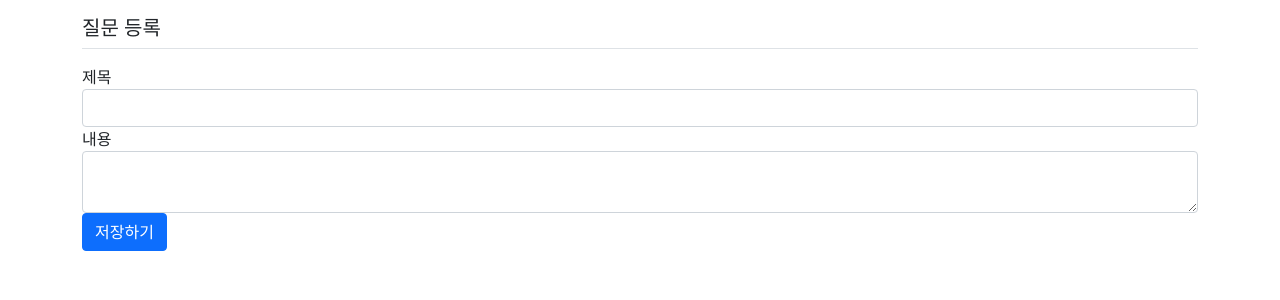
After one commit to totohoon01/Flask_Study, a Flask app: page /question/create in a window 1280 px wide. The commit adds this page. Shown: the top 300 px of the page. Run offline with Flask 2, Linux system fonts and the light colour scheme; parts of the project's set-up code (start-up, migrations or seed data) failed here and were passed over; some libraries are stand-ins or nearby versions.

Commit message:
chap2 끝 -> 복습

```diff
--- a/forms.py
+++ b/forms.py
@@ -5,5 +5,9 @@ from wtforms.validators import DataRequired
 
 
 class QuestionForm(FlaskForm):
-    subject = StringField("제목", validators=[DataRequired()])
-    content = TextAreaField("제목", validators=[DataRequired()])
+    subject = StringField("제목", validators=[DataRequired("제목을 입력하세요.")])
+    content = TextAreaField("내용", validators=[DataRequired("내용을 입력하세요.")])
+
+
+class AnswerForm(FlaskForm):
+    content = TextAreaField("내용", validators=[DataRequired("내용을 입력하세요.")])
--- a/templates/question/question_detail.html
+++ b/templates/question/question_detail.html
@@ -33,6 +33,12 @@
   </div>
   {% endfor %}
   <form action="{{url_for('answer.create', question_id=question.id)}}" method="post" class="my-3">
+    {{form.csrf_token}}
+    {% for field, errors in form.errors.items() %}
+    <div class="alret alret-danger" role="alert">
+      <strong>{{form[field].label}}</strong>: {{", ".join(errors)}}
+    </div>
+    {% endfor %}
     <div class="form-group">
       <textarea name="content" id="content" class="form-control" rows="10"></textarea>
     </div>
--- /dev/null
+++ b/templates/question/question_form.html
@@ -0,0 +1,23 @@
+{% extends 'base.html' %}
+{% block content %}
+<div class="container">
+  <h5 class="my-3 border-bottom pb-2">질문 등록</h5>
+  {% for field, errors in form.errors.items() %}
+  <div class="alret alret-danger" role="alert">
+    <strong>{{ form[field].label }}</strong>: {{', '.join(errors)}}
+  </div>
+  {% endfor %}
+  <form method="post" class="post-from my-3">
+    {{ form.csrf_token }}
+    <div class="form-group">
+      <label for="subject">제목</label>
+      <input type="text" class="form-control" name="subject" id="subject" value="{{ form.subject.data or ''}}">
+    </div>
+    <div class="form-group">
+      <label for="content">내용</label>
+      <textarea type="text" class="form-control" name="content" id="subject" value="{{ form.content.data or ''}}"></textarea>
+    </div>
+    <button class="btn btn-primary" type="submit">저장하기</button>
+  </form>
+</div>
+{% endblock %}
--- a/views/question_views.py
+++ b/views/question_views.py
@@ -1,7 +1,10 @@
 import re
-from flask import Blueprint, render_template
+from flask import Blueprint, render_template, request, url_for
 from models import Question
-from forms import QuestionForm
+from forms import QuestionForm, AnswerForm
+from datetime import datetime
+from werkzeug.utils import redirect
+from app import db
 
 bp = Blueprint("question", __name__, url_prefix="/question")
 
@@ -15,11 +18,23 @@ def qlist():
 @bp.route("/list/detail/<int:question_id>/")
 def detail(question_id):
     # question = Question.query.get(question_id)
+    form = AnswerForm()
     question = Question.query.get_or_404(question_id)
-    return render_template("question/question_detail.html", question=question)
+    return render_template(
+        "question/question_detail.html", question=question, form=form
+    )
 
 
-@bp.route("/create")
+@bp.route("/create", methods=["POST", "GET"])
 def create():
     form = QuestionForm()
+    if request.method == "POST" and form.validate_on_submit():
+        question = Question(
+            subject=form.subject.data,
+            content=form.content.data,
+            create_date=datetime.now(),
+        )
+        db.session.add(question)
+        db.session.commit()
+        return redirect(url_for("main.index"))
     return render_template("question/question_form.html", form=form)
```
Also changed, not shown: views/answer_views.py (+12 -6 lines), app.db.
